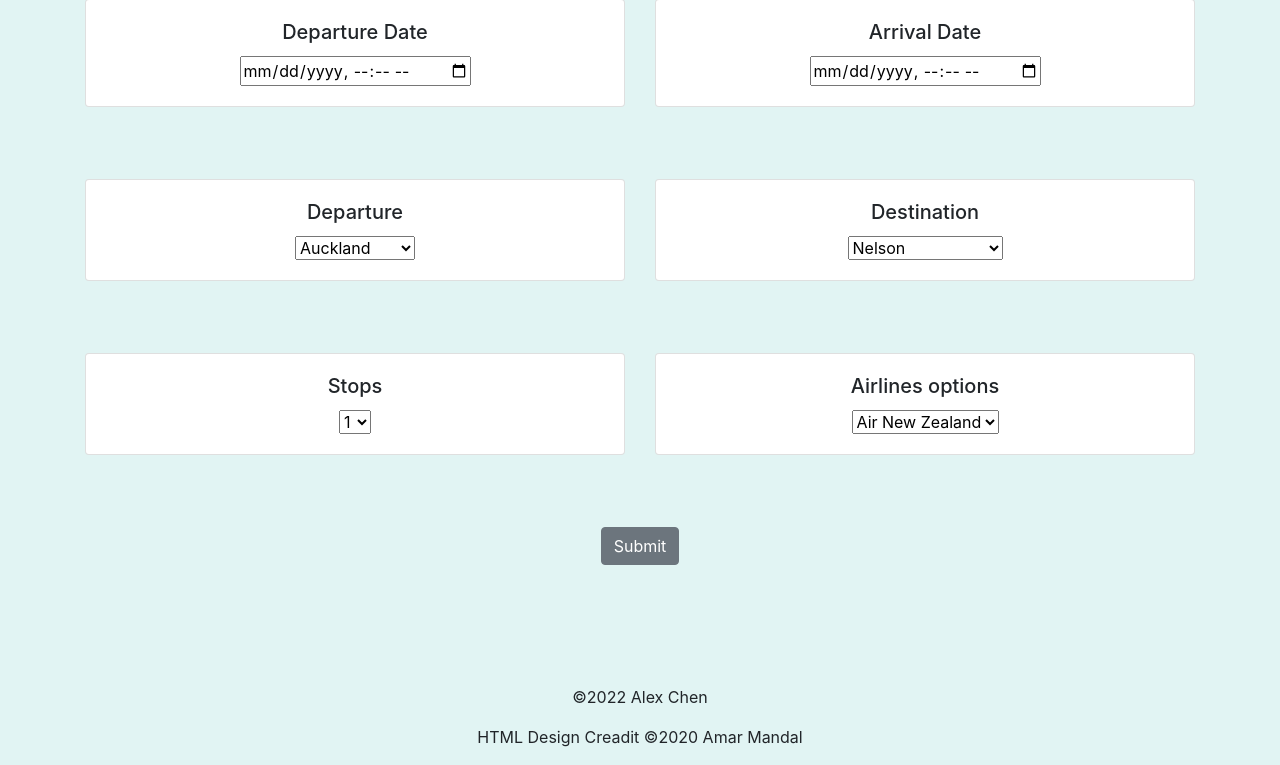
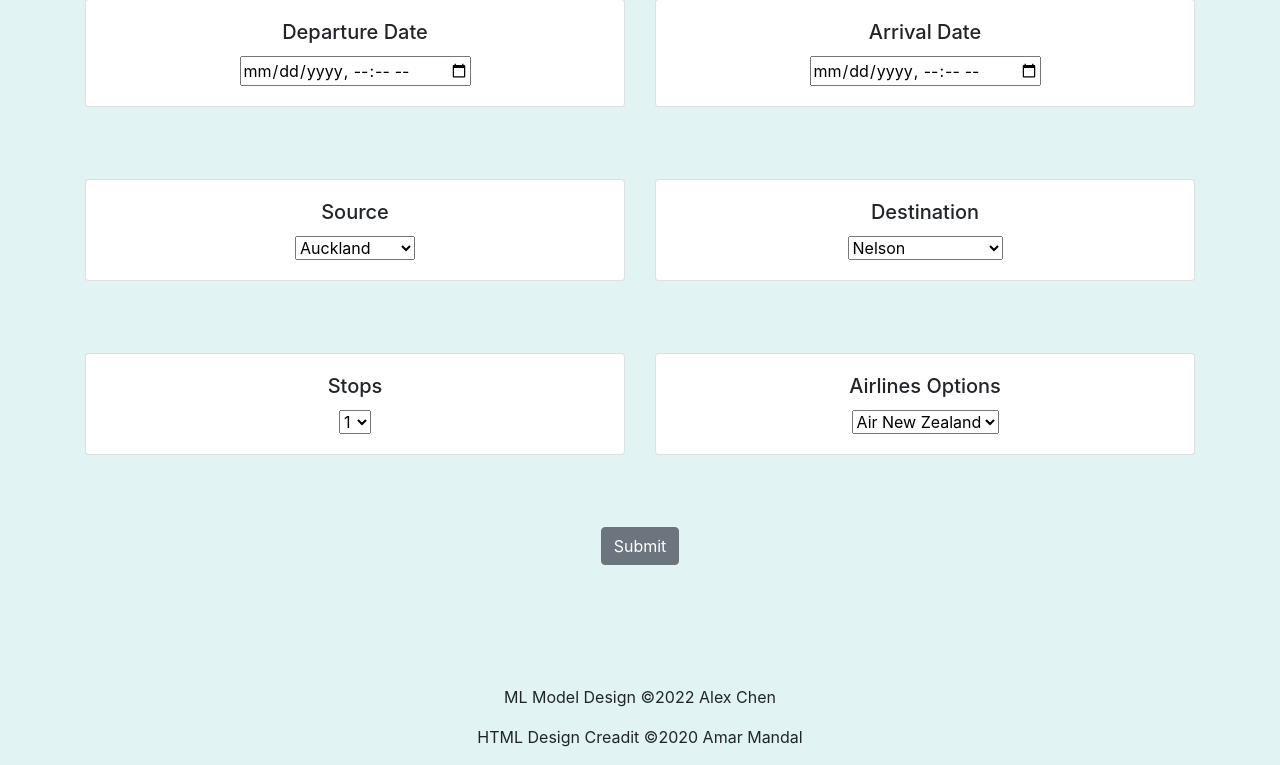
Before and after one commit to achope33/NZ-flight-price-prediction, a Flask app: page / in a window 1280 px wide. Shown: the part 129-894 px from the top of the page. Run offline with Flask 2, Linux system fonts and the light colour scheme; parts of the project's set-up code (start-up, migrations or seed data) failed here and were passed over; some libraries are stand-ins or nearby versions.

Commit message:
Update home.html

```diff
--- a/templates/home.html
+++ b/templates/home.html
@@ -70,9 +70,9 @@
                 <div class="col-sm-6">
                     <div class="card">
                         <div class="card-body">
-                            <!-- Departure -->
-                            <h5 class="card-title">Departure</h5>
-                            <select name="Departure" id="Source" required="required">
+                            <!-- Source -->
+                            <h5 class="card-title">Source</h5>
+                            <select name="Source" id="Source" required="required">
                                 <option value="Auckland">Auckland</option>
                                 <option value="Christchurch">Christchurch</option>
                                 <option value="Wellington">Wellington</option>
@@ -112,7 +112,7 @@
                         <div class="card-body">
                             <h5 class="card-title">Stops</h5>
                             <!-- Total Stops -->
-                            <select name="stops" required="required">
+                            <select name="Total_Stops" required="required">
                                 <option value="0">1</option>
                                 <option value="1">1</option>
                                 <option value="2">2</option>
@@ -124,7 +124,7 @@
                 <div class="col-sm-6">
                     <div class="card">
                         <div class="card-body">
-                            <h5 class="card-title">Airlines options</h5>
+                            <h5 class="card-title">Airlines Options</h5>
                             <!-- Airline -->
                             <select name="Airline" id="Airline" required="required">
                                 <option value="Air New Zealand">Air New Zealand</option>
@@ -150,7 +150,7 @@
 
         <br>
         <br>
-        <p>©2022 Alex Chen</p>
+        <p>ML Model Design ©2022 Alex Chen</p>
         <p>HTML Design Creadit ©2020 Amar Mandal</p>
 
     </div>
```
